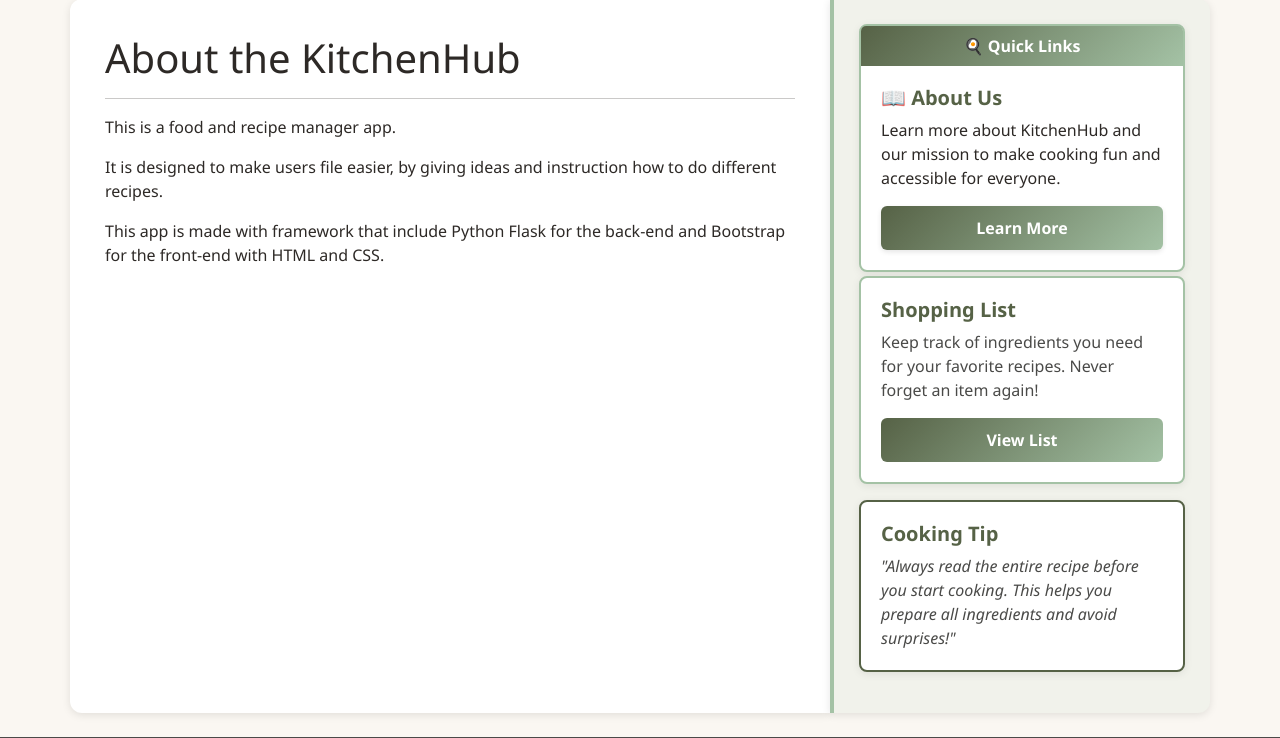
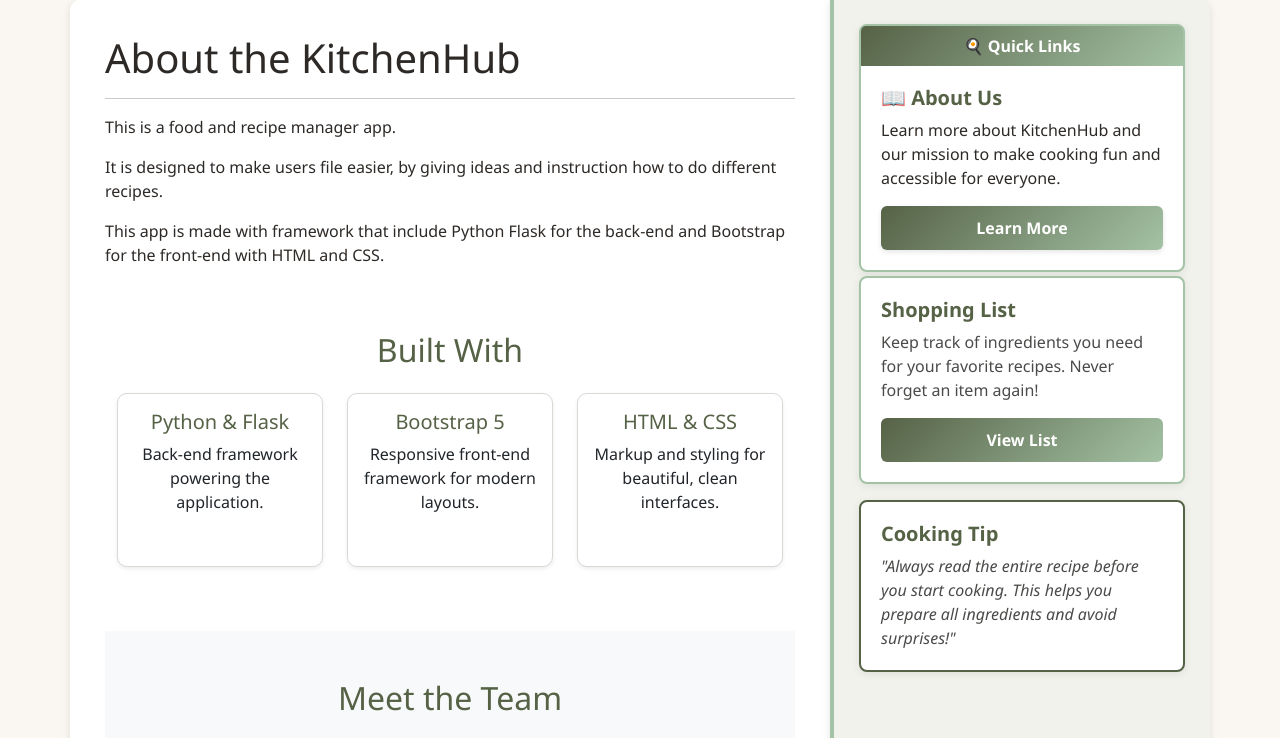
Before and after one commit to DaianaPopa/Food-RecipeManager--efssdProject-, a Flask app: page /about/ in a window 1280 px wide. Shown: the part 109-847 px from the top of the page. Run offline with Flask 3, Linux system fonts and the light colour scheme; some libraries are stand-ins or nearby versions.

Commit message:
update the about page design

```diff
--- a/templates/about.html
+++ b/templates/about.html
@@ -9,4 +9,83 @@
     <p>It is designed to make users file easier, by giving ideas and instruction how to do different recipes.</p>
     <p>This app is made with framework that include Python Flask for the back-end and Bootstrap for the front-end with HTML and CSS.</p>
 
+
+<!-- Technology Section -->
+<section class="py-5">
+    <div class="container">
+        <h2 class="text-center mb-4" style="color: #566246;">Built With</h2>
+        <div class="row text-center">
+
+            <div class="col-md-4 mb-3">
+                <div class="card h-100 shadow-sm">
+                    <div class="card-body">
+                        <h5 style="color: #566246;">Python & Flask</h5>
+                        <p>Back-end framework powering the application.</p>
+                    </div>
+                </div>
+            </div>
+
+            <div class="col-md-4 mb-3">
+                <div class="card h-100 shadow-sm">
+                    <div class="card-body">
+                        <h5 style="color: #566246;">Bootstrap 5</h5>
+                        <p>Responsive front-end framework for modern layouts.</p>
+                    </div>
+                </div>
+            </div>
+
+            <div class="col-md-4 mb-3">
+                <div class="card h-100 shadow-sm">
+                    <div class="card-body">
+                        <h5 style="color: #566246;">HTML & CSS</h5>
+                        <p>Markup and styling for beautiful, clean interfaces.</p>
+                    </div>
+                </div>
+            </div>
+
+        </div>
+    </div>
+</section>
+
+<!-- Team Section -->
+<section class="py-5 bg-light">
+    <div class="container">
+        <h2 class="text-center mb-4" style="color: #566246;">Meet the Team</h2>
+        <div class="row text-center">
+
+            <div class="col-md-4 mb-3">
+                <div class="card h-100 shadow-sm">
+                    <img src="{{ url_for('static', filename='uploads/Emoji-Chef.png') }}" class="card-img-top" alt="Joshua">
+                    <div class="card-body">
+                        <h5 style="color: #566246;">Joshua</h5>
+                        <p class="card-text text-muted">Full stuck developer</p>
+                    </div>
+                </div>
+            </div>
+
+            <div class="col-md-4 mb-3">
+                <div class="card h-100 shadow-sm">
+                    <img src="{{ url_for('static', filename='uploads/Emoji-Chef.png') }}" class="card-img-top" alt="Amaan">
+                    <div class="card-body">
+                        <h5 style="color: #566246;">Amaan</h5>
+                        <p class="card-text text-muted">Full stuck developer</p>
+                    </div>
+                </div>
+            </div>
+
+            <div class="col-md-4 mb-3">
+                <div class="card h-100 shadow-sm">
+                    <img src="{{ url_for('static', filename='uploads/Emoji-Chef.png') }}" class="card-img-top" alt="Daiana">
+                    <div class="card-body">
+                        <h5 style="color: #566246;">Daiana</h5>
+                        <p class="card-text text-muted">Full stack developer</p>
+                    </div>
+                </div>
+            </div>
+
+        </div>
+    </div>
+</section>
+
+
 {% endblock %}
```
